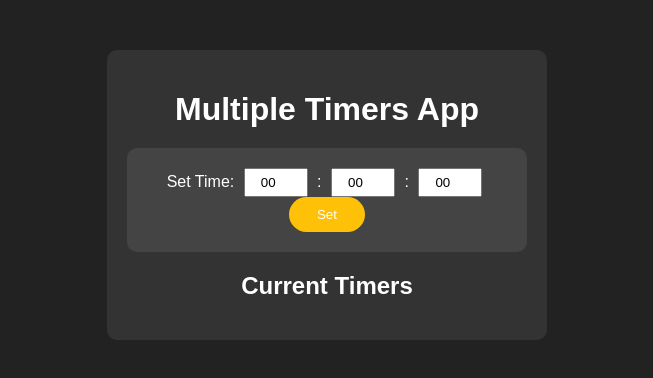
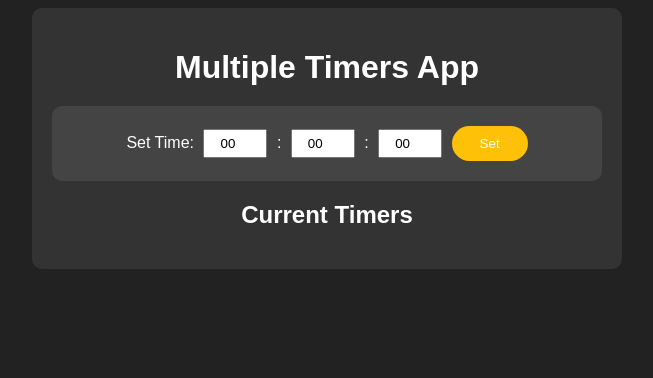
Before and after one commit to AsadGuru/alaramapp, a plain HTML site: page index.html in a window 1280 px wide. Shown: the whole page, without its empty margins (313-966 px from the left). Drawn offline with Linux system fonts and the light colour scheme.

Commit message:
Add files via upload

```diff
--- a/index.html
+++ b/index.html
@@ -14,8 +14,8 @@
     }
 
     .container {
-      width: 400px;
-      margin: 50px auto;
+      width: 550px;
+      margin: 0 auto;
       padding: 20px;
       background-color: #333;
       border-radius: 10px;
@@ -101,7 +101,7 @@
     }
 
     .time-left-text {
-      font-size: 16px;
+      font-size: 26px;
       color: #fff;
     }
   </style>
```
